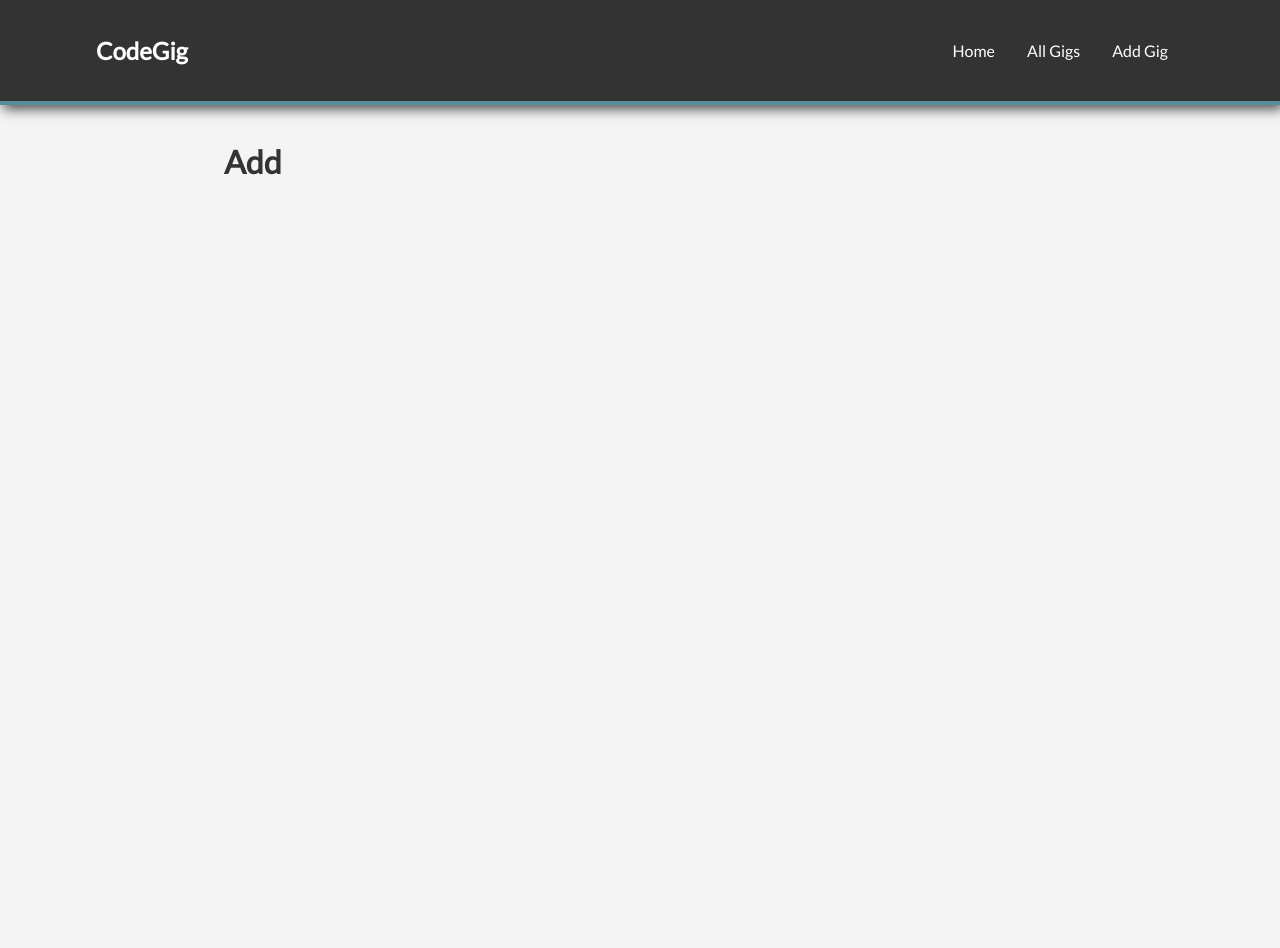
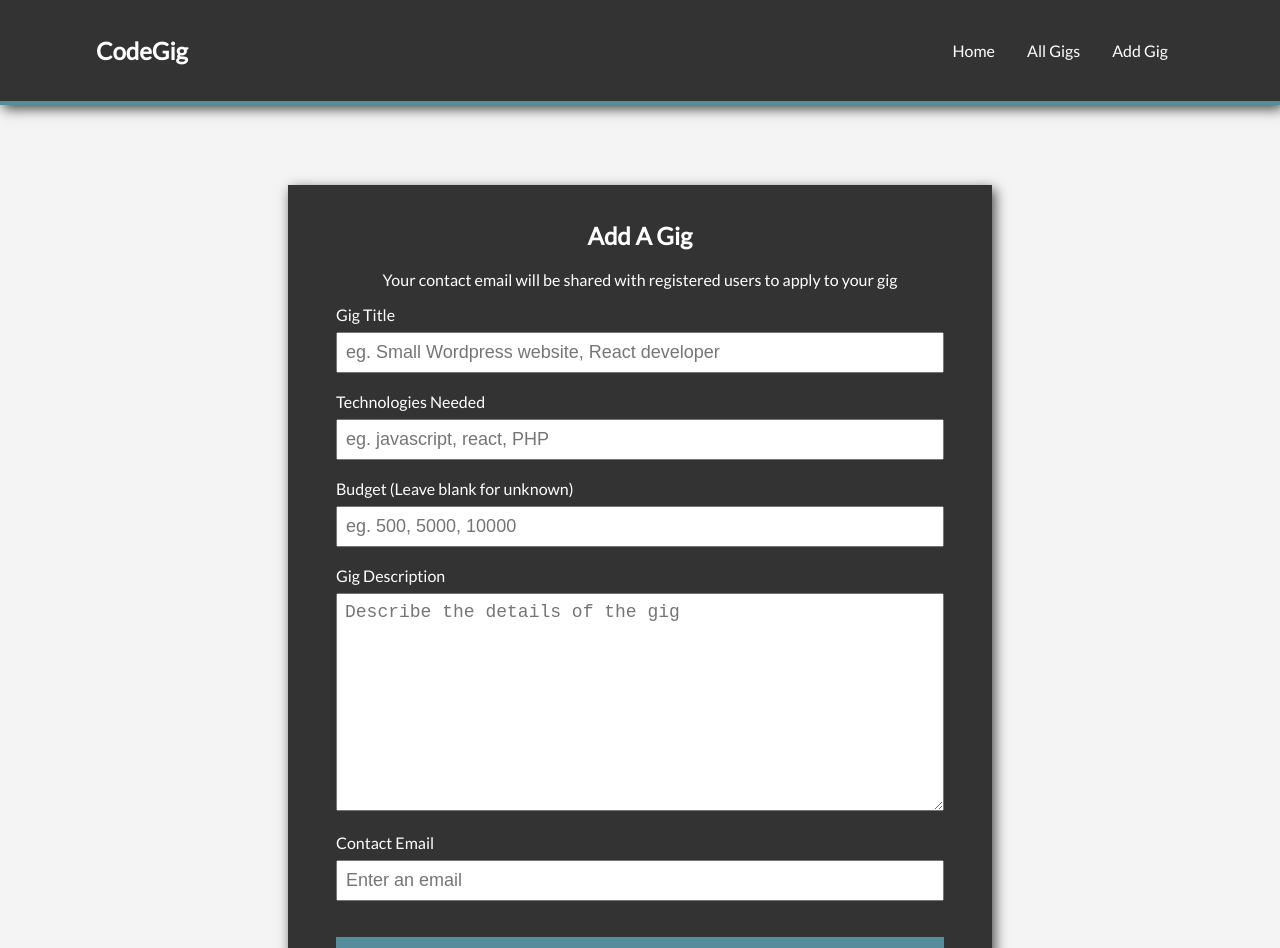
Before and after one commit to ybmlk/code-gigs-nextjs, a Next.js app: page /gigs/add in a window 1280 px wide. Shown: the top 948 px of the page. Before the commit the page ends 800 px from the top, so only its background shows below. Built offline with nearby package versions, Linux system fonts and the light colour scheme; some icons are missing.

Commit message:
Add the homepage

```diff
--- a/components/Layout.js
+++ b/components/Layout.js
@@ -9,7 +9,7 @@ const Layout = ({ children }) => {
           rel='stylesheet'
           href='https://use.fontawesome.com/releases/v5.3.1/css/all.css'
           integrity='sha384-mzrmE5qonljUremFsqc01SB46JvROS7bZs3IO2EmfFsd15uHvIt+Y8vEf7N7fWAU'
-          crossorigin='anonymous'
+          crossOrigin='anonymous'
         />
 
         <link rel='stylesheet' href='/css/style.css' />
--- a/pages/gigs/add.js
+++ b/pages/gigs/add.js
@@ -1,9 +1,72 @@
 import Layout from '../../components/Layout';
 
 export default () => {
-  return(
+  return (
     <Layout>
-      <h1>Add</h1>
+      <section id='add' className='container'>
+        <div className='form-wrap'>
+          <h1>Add A Gig</h1>
+          <p>Your contact email will be shared with registered users to apply to your gig</p>
+          <form>
+            <div className='input-group'>
+              <label for='title'>Gig Title</label>
+              <input
+                type='text'
+                name='title'
+                id='title'
+                className='input-box'
+                placeholder='eg. Small Wordpress website, React developer'
+                maxlength='100'
+                required
+              />
+            </div>
+            <div className='input-group'>
+              <label for='technologies'>Technologies Needed</label>
+              <input
+                type='text'
+                name='technologies'
+                id='technologies'
+                className='input-box'
+                placeholder='eg. javascript, react, PHP'
+                maxlength='100'
+              />
+            </div>
+            <div className='input-group'>
+              <label for='budget'>Budget (Leave blank for unknown)</label>
+              <input
+                type='number'
+                name='budget'
+                id='budget'
+                className='input-box'
+                placeholder='eg. 500, 5000, 10000'
+              />
+            </div>
+            <div className='input-group'>
+              <label for='description'>Gig Description</label>
+              <textarea
+                name='description'
+                id='description'
+                className='input-box'
+                placeholder='Describe the details of the gig'
+                rows='10'
+                required
+              ></textarea>
+            </div>
+            <div className='input-group'>
+              <label for='budget'>Contact Email</label>
+              <input
+                type='email'
+                name='contact_email'
+                id='contactemail'
+                className='input-box'
+                placeholder='Enter an email'
+                required
+              />
+            </div>
+            <input type='submit' value='Add Gig' className='btn btn-reverse' />
+          </form>
+        </div>
+      </section>
     </Layout>
-  )
-}
+  );
+};
--- a/server.js
+++ b/server.js
@@ -21,7 +21,7 @@ app.prepare().then(() => {
   server.use(express.json());
 
   // Set static folder
-  server.use(express.static(path.join(__dirname, 'public')));
+  // server.use(express.static(path.join(__dirname, 'public')));
 
   server.get('/a', (req, res) => {
     return app.render(req, res, '/a', { id: 'test' });
```
Also changed, not shown: components/Landing.js (+44 -2 lines), pages/index.js (+15 -15 lines).
